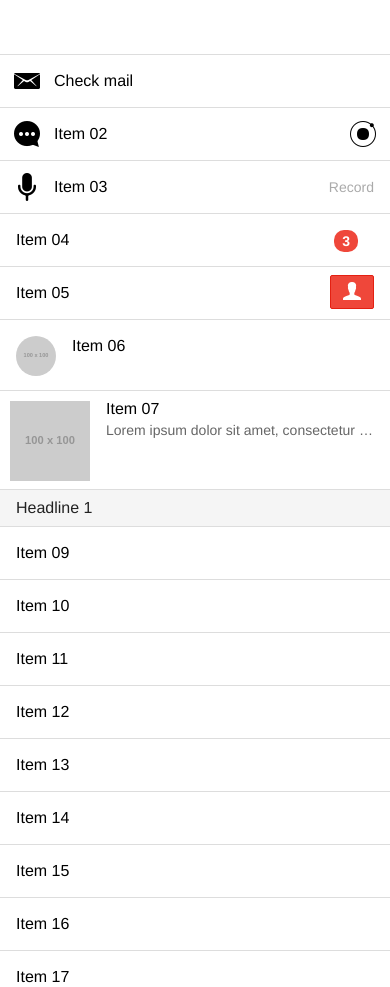
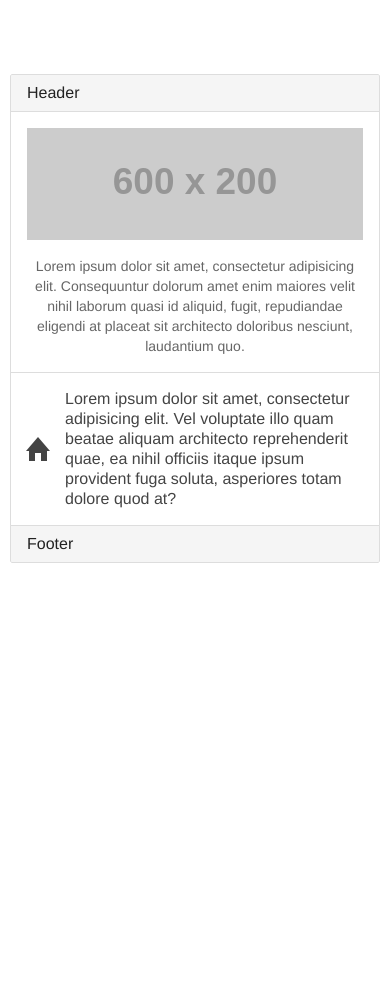
Before and after one commit to planetoftheweb/angularMobile, a website: page www/index.html in a window 390 px wide. Shown: the part 113-1100 px from the top of the page. After the commit the page ends 844 px from the top, so only its background shows below. Drawn offline with Linux system fonts and the light colour scheme; some packages are replaced by stand-ins of ours; files that its build step writes are made by us from their sources; placeholder pictures from the web are drawn by us; files whose address does not match are found by name.

Commit message:
02_06 Cards and Inset Lists

```diff
--- a/www/index.html
+++ b/www/index.html
@@ -40,65 +40,21 @@
 
   <ion-content>
 
-    <div class="list">
-      <a href="#" class="item item-icon-left">
-        <i class="icon ion-email"></i>
-        Check mail
-      </a>
-      <a href="#" class="item item-icon-left item-icon-right">
-        <i class="icon ion-chatbubble-working"></i>
-        Item 02
-        <i class="icon ion-ionic"></i>
-      </a>
-      <a href="#" class="item item-icon-left">
-        <i class="icon ion-mic-a"></i>
-        Item 03
-        <span class="item-note">
-          Record
-        </span>
-      </a>
-      <a href="#" class="item">
-        Item 04
-        <span class="badge badge-assertive">3</span>
-      </a>
-      <a href="#" class="item item-button-right">
-        Item 05
-        <button class="button button-assertive">
-          <i class="icon ion-person"></i>
-        </button>
-      </a>
-      <a href="#" class="item item-avatar">
-        <img src="http://placehold.it/100x100" alt="Avatar">
-        Item 06
-      </a>
-      <a href="#" class="item item-thumbnail-left">
-        <img src="http://placehold.it/100x100" alt="Avatar">
-        <h2>Item 07</h2>
-        <p>Lorem ipsum dolor sit amet, consectetur adipisicing elit. Tempore necessitatibus, facilis nihil illo eligendi ipsum blanditiis repellat eveniet obcaecati at. Esse est porro, odit, maiores dolorum provident earum error omnis.</p>
-      </a>
-      <div class="item item-divider">Headline 1</div>
-      <a href="#" class="item">Item 09</a>
-      <a href="#" class="item">Item 10</a>
-      <a href="#" class="item">Item 11</a>
-      <a href="#" class="item">Item 12</a>
-      <a href="#" class="item">Item 13</a>
-      <a href="#" class="item">Item 14</a>
-      <a href="#" class="item">Item 15</a>
-      <a href="#" class="item">Item 16</a>
-      <a href="#" class="item">Item 17</a>
-      <a href="#" class="item">Item 18</a>
-      <a href="#" class="item">Item 19</a>
-      <a href="#" class="item">Item 20</a>
-      <a href="#" class="item">Item 21</a>
-      <a href="#" class="item">Item 22</a>
-      <a href="#" class="item">Item 23</a>
-      <a href="#" class="item">Item 24</a>
-      <a href="#" class="item">Item 25</a>
-      <a href="#" class="item">Item 26</a>
-      <a href="#" class="item">Item 27</a>
-      <a href="#" class="item">Item 28</a>
-      <a href="#" class="item">Item 29</a>
-      <a href="#" class="item">Item 30</a>
+    <div class="list list-inset">
+      <div class="item item-divider">
+        Header
+      </div>
+      <div class="item item-image item-body">
+        <img src="http://placehold.it/600x200" alt="Item Img">
+        <p>Lorem ipsum dolor sit amet, consectetur adipisicing elit. Consequuntur dolorum amet enim maiores velit nihil laborum quasi id aliquid, fugit, repudiandae eligendi at placeat sit architecto doloribus nesciunt, laudantium quo.</p>
+      </div>
+      <div class="item item-icon-left item-text-wrap">
+        <i class="icon ion-home"></i>
+        Lorem ipsum dolor sit amet, consectetur adipisicing elit. Vel voluptate illo quam beatae aliquam architecto reprehenderit quae, ea nihil officiis itaque ipsum provident fuga soluta, asperiores totam dolore quod at?
+      </div>
+      <div class="item item-divider">
+        Footer
+      </div>
     </div>
 
   </ion-content>
```
